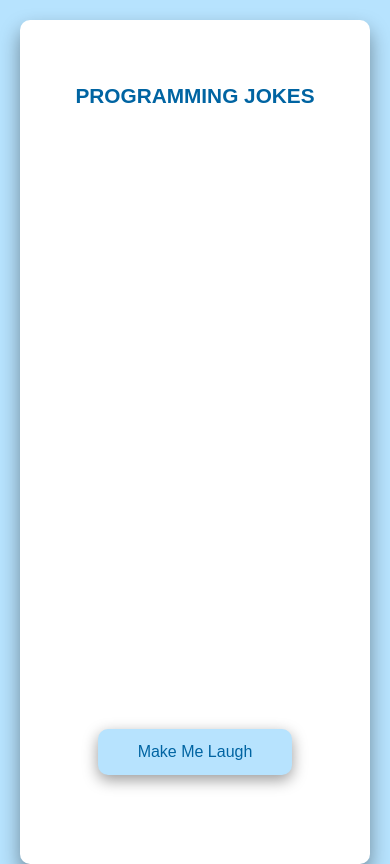
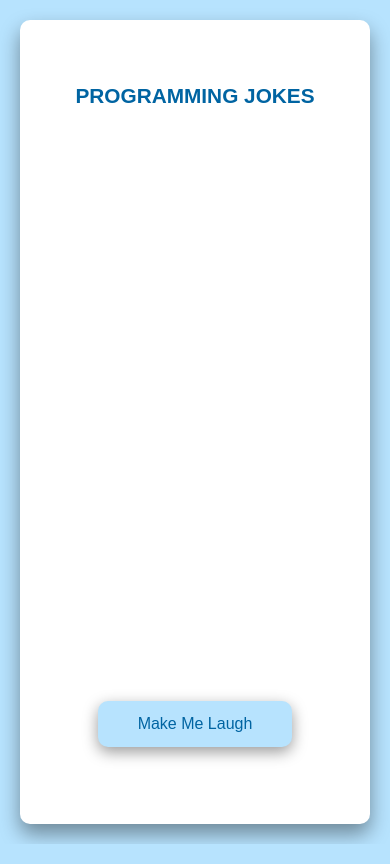
Before and after one commit to sheismo/Programming-Jokes-API, a plain HTML site: page index.html in a window 390 px wide. Drawn offline with Linux system fonts and the light colour scheme; no server answers.

Commit message:
update responsiveness

```diff
--- a/style.css
+++ b/style.css
@@ -45,20 +45,19 @@ h1{
 
 @media (max-width:768px){
     .container{
-        height:70%;
-        margin:auto
+        height:90%;
+        margin:auto;
     }
 
     .joke{
         height: 70%;
-        overflow-y: auto;
+        overflow-y: scroll;
     }
 }
 
 @media (max-width:576px){
     .container{
-        width: 100vw;
-        height: 100vh;
+        height: 100%;
     }
 
     .joke{
```
